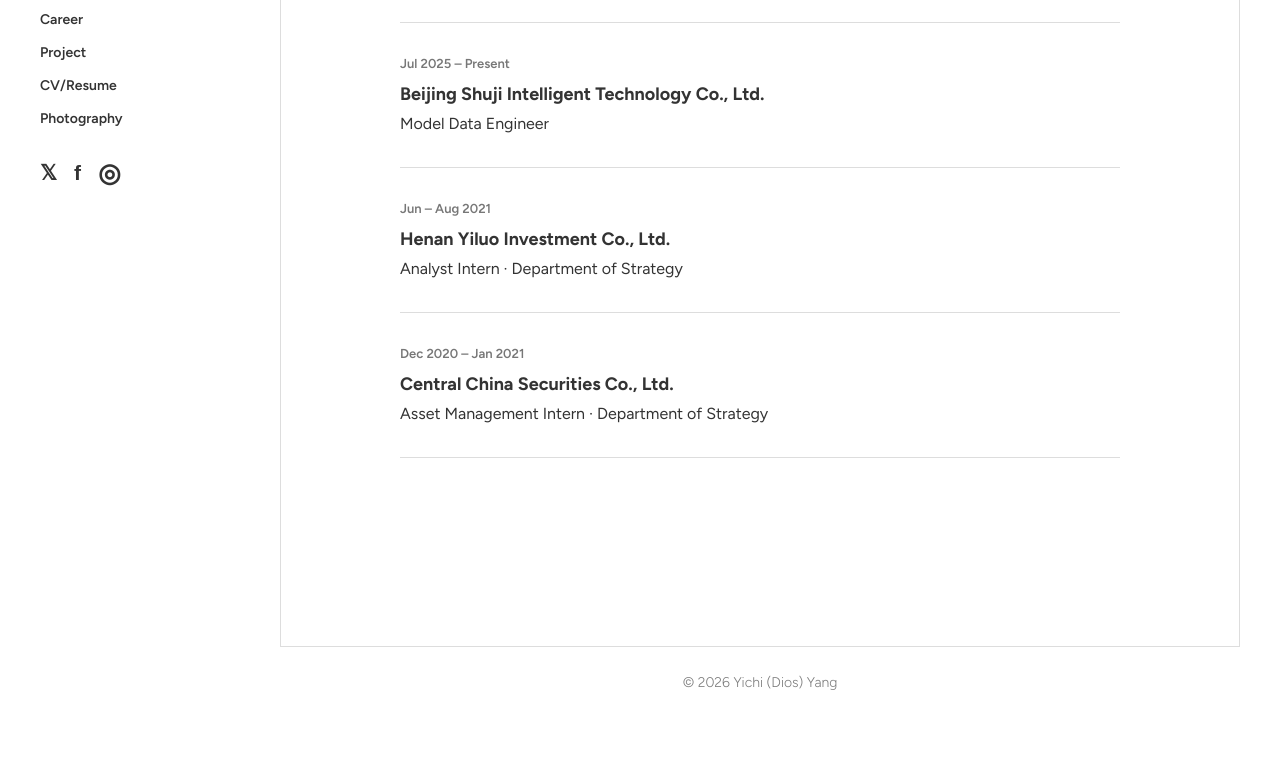
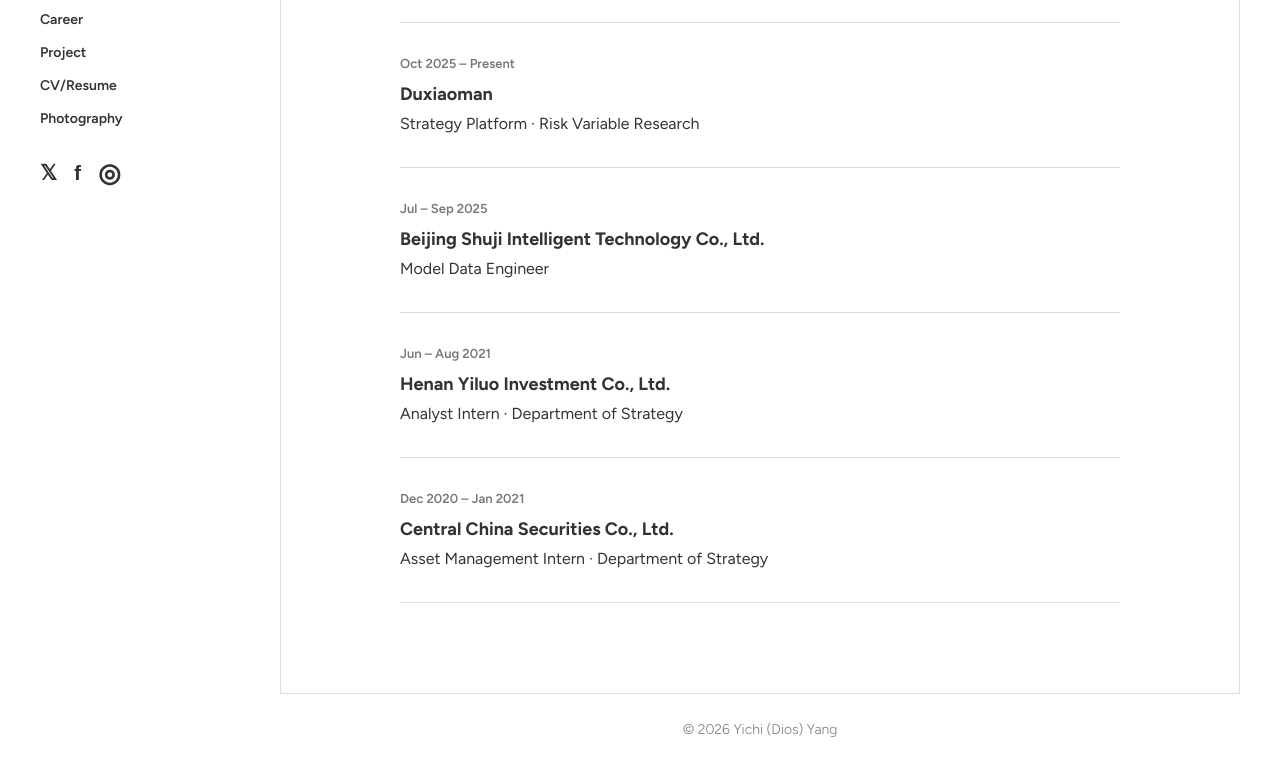
Before and after one commit to DiosYang/YichiYang.github.io, an Astro site: page /career in a window 1280 px wide. Shown: the part 153-928 px from the top of the page. Before the commit the page ends 882 px from the top, so only its background shows below. Built offline with nearby package versions, Linux system fonts and the light colour scheme; Astro itself is replaced by a stand-in of ours.

Commit message:
Update career timeline with Duxiaoman role

```diff
--- a/src/pages/career/index.astro
+++ b/src/pages/career/index.astro
@@ -5,7 +5,12 @@
   <h1 class="page-title">Career</h1>
   <div class="career-list" aria-label="Professional experience">
     <div class="career-entry">
-      <span class="career-dates">Jul 2025 – Present</span>
+      <span class="career-dates">Oct 2025 – Present</span>
+      <h2>Duxiaoman</h2>
+      <p>Strategy Platform · Risk Variable Research</p>
+    </div>
+    <div class="career-entry">
+      <span class="career-dates">Jul – Sep 2025</span>
       <h2>Beijing Shuji Intelligent Technology Co., Ltd.</h2>
       <p>Model Data Engineer</p>
     </div>
```
